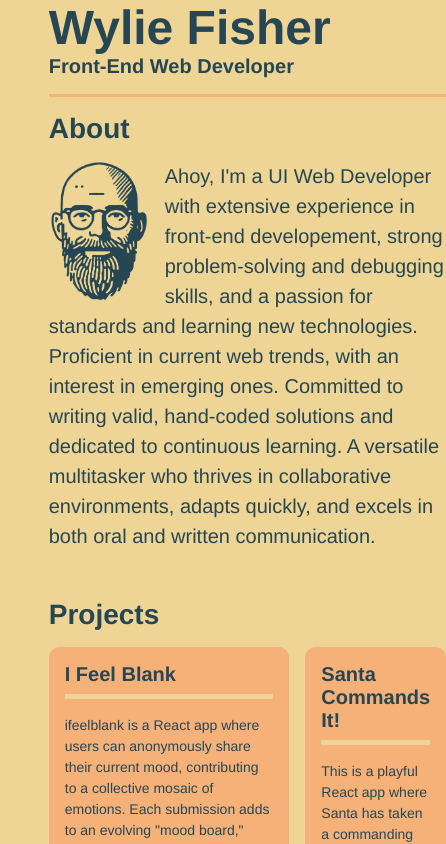
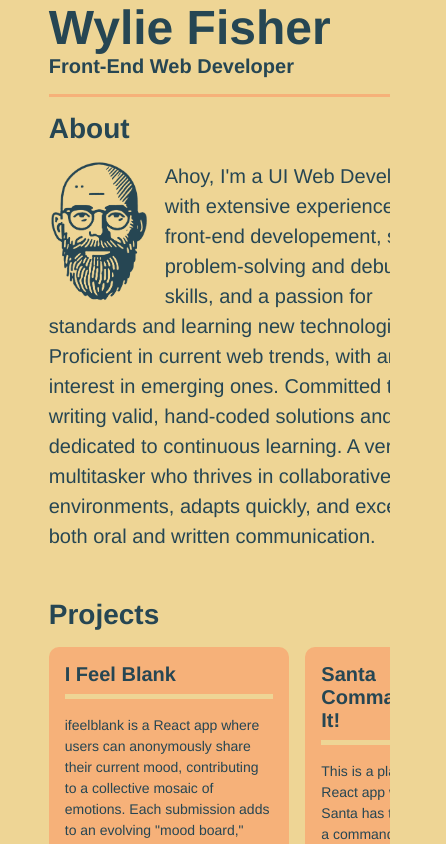
Before and after one commit to wylie/wylieafisher, a React (Create React App) app: page / in a window 390 px wide. Shown: the top 844 px of the page, 446 px wide, since content can reach past the window. Built offline with nearby package versions, Linux system fonts and the light colour scheme.

Commit message:
more scroll on mobile? I really need to sit down and take a look at this, not just add a couple things, then do some chores...

```diff
--- a/src/App.css
+++ b/src/App.css
@@ -1,7 +1,15 @@
+html, body {
+  height: 100%;
+  margin: 0;
+  padding: 0;
+  overflow: auto;
+}
 #root {
+  min-height: 100%;
   display: grid;
 }
 .layout {
+  min-height: 100%;
   display: grid;
   grid-template-rows: auto 1fr auto;
   container-type: size;
```
